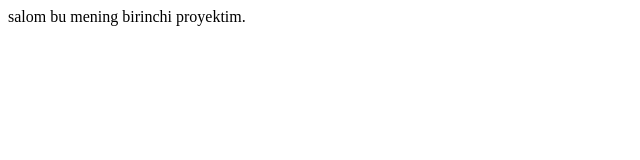
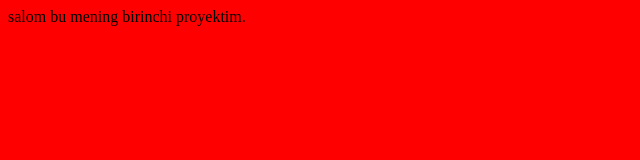
Before and after one commit to ruxshonasafarova/test, a plain HTML site: page index.html in a window 1280 px wide. Shown: the whole page, without its empty margins (0-640 px from the left). Drawn offline with Linux system fonts and the light colour scheme.

Commit message:
uzgartirdim

```diff
--- a/index.html
+++ b/index.html
@@ -5,7 +5,14 @@
     <meta name="viewport" content="width=device-width, initial-scale=1.0">
     <title>Document</title>
 </head>
+<style>
+    body{
+        background-color: red;
+    }
+</style>
+</body>
 <body>
+
     salom bu mening birinchi proyektim.
 </body>
 </html>
```
